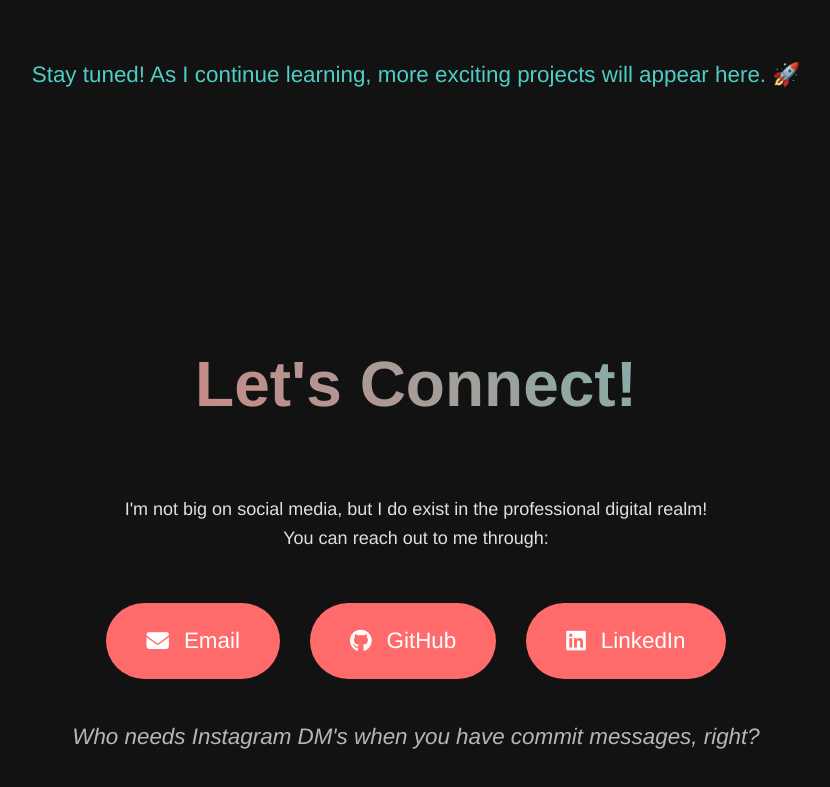
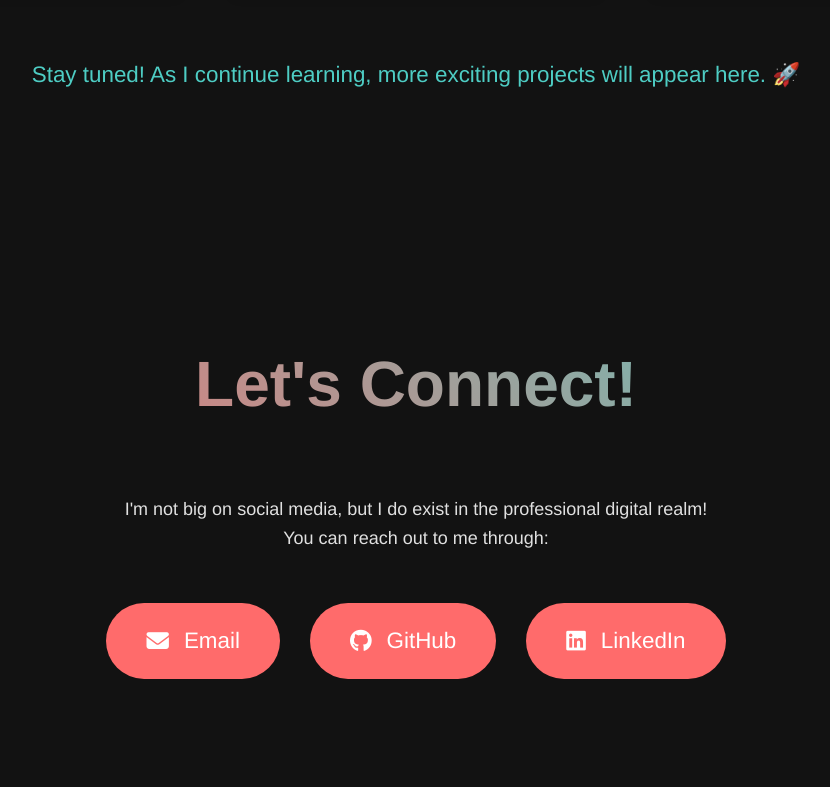
Before and after one commit to nonvegetable/portfolio-website, a plain HTML site: page index.html in a window 1280 px wide. Shown: the part 5811-6598 px from the top of the page, without its empty margins (224-1054 px from the left). Drawn offline with nearby package versions, Linux system fonts and the light colour scheme; animation ran at ten frames a second; a web font is replaced by a local one.

Commit message:
Update index.html

```diff
--- a/index.html
+++ b/index.html
@@ -184,8 +184,6 @@
                         <i class="fab fa-linkedin"></i> LinkedIn
                     </a>
                 </div>
-
-                <p class="contact-joke">Who needs Instagram DM's when you have commit messages, right?</p>
             </div>
         </div>
     </div>
```
